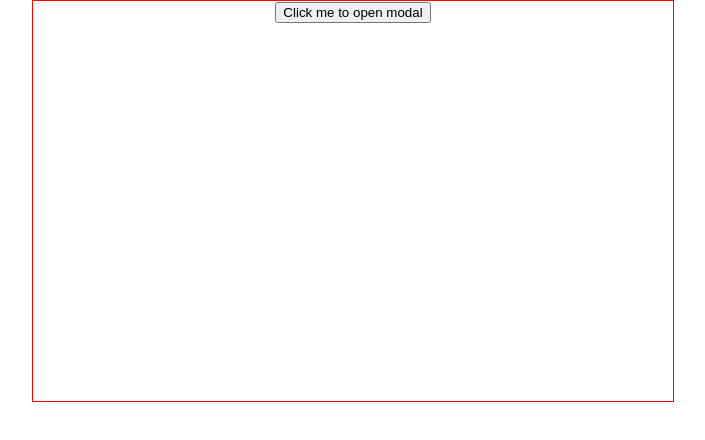
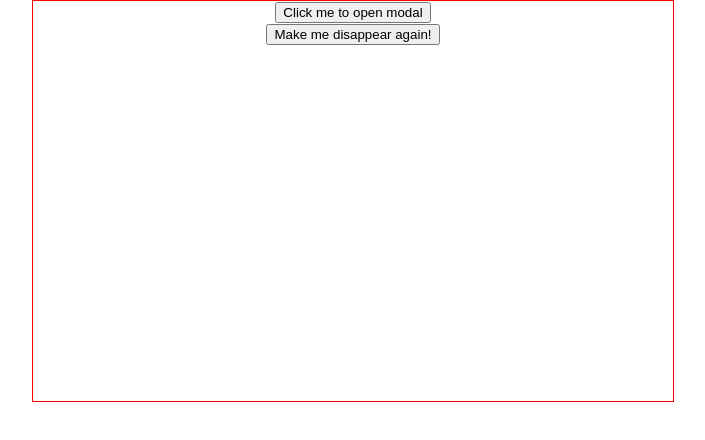
Before and after one commit to RCastilho91/coding_sandbox, a React (Create React App) app in the folder react-sandbox/: page / in a window 1280 px wide. Both pictures are taken after a click on the button "Click me to open modal". Shown: the top 440 px of the page, without its empty margins (287-992 px from the left). Built offline with nearby package versions, Linux system fonts and the light colour scheme.

Commit message:
Getting closer to end result

```diff
--- a/react-sandbox/src/components/pop-up/PopUp.js
+++ b/react-sandbox/src/components/pop-up/PopUp.js
@@ -18,17 +18,13 @@ export default class PopUp extends Component {
     }
 
     render(){
-        if( this.state.visible === true ){
-            return(
-                <div>
-                    <div className="btn" onClick={ this.popUpToggle }>
-                        <button>Make me disappear again!</button>
-                    </div>
+        return(
+            <div>
+                <div className="btn">
+                    <button onClick={ this.popUpToggle }>Make me disappear again!</button>
                 </div>
-            );
-        } else {
-            return null;
-        }
+           </div>
+        )
     }
 
 }
--- a/react-sandbox/src/components/pop-up/PopUpPage.js
+++ b/react-sandbox/src/components/pop-up/PopUpPage.js
@@ -22,7 +22,7 @@ class ModalPage extends Component {
         return(
             <div className="container">
                 <button onClick={this.handleClick}>Click me to open modal</button>
-                <PopUp visible={this.state.activePopup} />
+                {this.state.activePopup ? <PopUp toggle={ this.handleClick } /> : null}
             </div>
         )
     }
```
